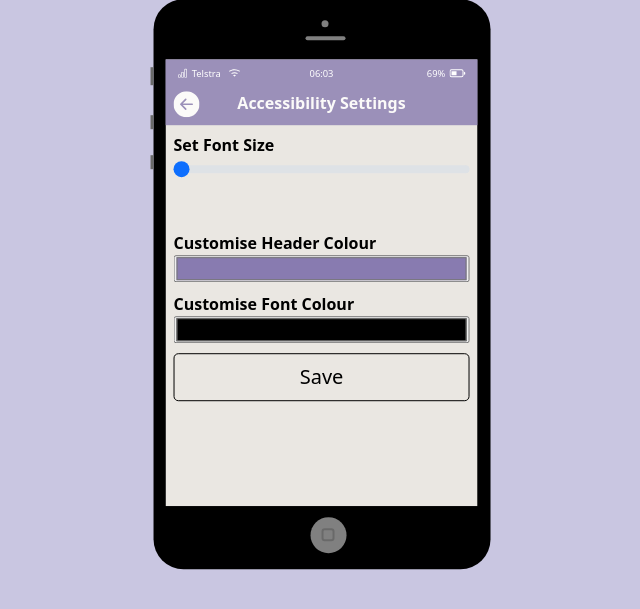
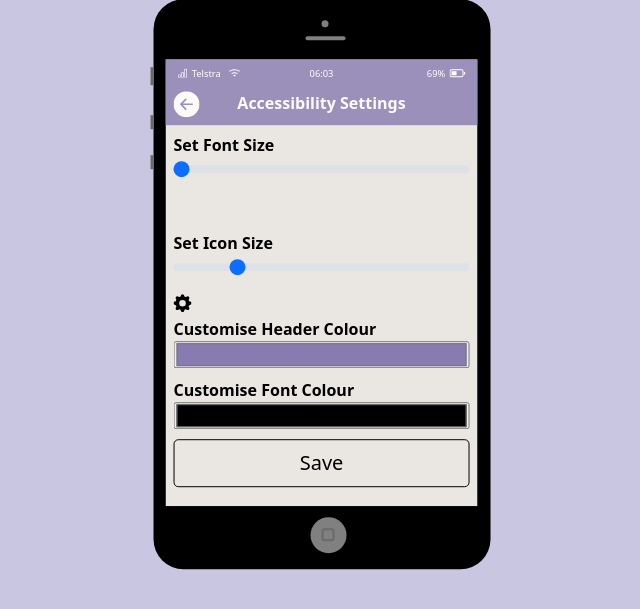
Before and after one commit to owen-master/Appsistant, a Laravel app: page /settings in a window 1280 px wide. Shown: the part 116-725 px from the top of the page, without its empty margins (318-958 px from the left). Run offline with Laravel 8, Linux system fonts and the light colour scheme.

Commit message:
Add icon size adjustment slider to accessibility settings

```diff
--- a/src/app/Http/Controllers/AccessibilityController.php
+++ b/src/app/Http/Controllers/AccessibilityController.php
@@ -5,6 +5,8 @@ namespace App\Http\Controllers;
 use App\Http\Helpers\ColourPalletHelper;
 use App\Http\Helpers\FontSizeHelper;
 use App\Http\Helpers\PhoneModelHelper;
+use App\Http\Helpers\IconSizeHelper;
+use Illuminate\Http\Request;
 
 class AccessibilityController extends Controller
 {
@@ -18,11 +20,13 @@ class AccessibilityController extends Controller
 
         // get the font scale from post request
         $fontScale = request()->get('font_scale');
+        $iconScale = request()->get('icon_scale');
         $headerColour = request()->get('header_colour');
         $fontColour = request()->get('font_colour');
 
-        // update the font scale using the helper method
+        // update the scales/colours using the appropriate helper methods
         FontSizeHelper::setSizeScale($fontScale);
+        IconSizeHelper::setSizeScale($iconScale);
         ColourPalletHelper::setHeaderColour($headerColour);
         ColourPalletHelper::setFontColour($fontColour);
 
--- /dev/null
+++ b/src/app/Http/Helpers/IconSizeHelper.php
@@ -0,0 +1,42 @@
+<?php
+
+namespace App\Http\Helpers;
+
+class IconSizeHelper {
+
+    const DEFAULT_SIZE_SCALE = 16;
+
+    const S_KEY_SIZE_SCALE = 'SESSION_ICON_SIZE_SCALE';
+
+    // returns the icon size in the session or the default
+    public static function getScaledIconSize($originalSizeInPixels)
+    {
+        return ($originalSizeInPixels / 100) * self::getSizeScale();
+    }
+
+    // sets the size scale in the session
+    public static function setSizeScale($scale)
+    {
+        return session()->put(self::S_KEY_SIZE_SCALE, $scale);
+    }
+
+    // returns the size scale from the session
+    public static function getSizeScale()
+    {
+        return 100 + session()->get(self::S_KEY_SIZE_SCALE, self::DEFAULT_SIZE_SCALE);
+    }
+
+    // returns the excluding size scale (-100) from the session
+    public static function getExcludingSizeScale()
+    {
+        return session()->get(self::S_KEY_SIZE_SCALE, self::DEFAULT_SIZE_SCALE);
+    }
+
+    // returns the style attribute
+    public static function getHeightWidthAttributes($originalSizeInPixels)
+    {
+        $iconSize = floor(self::getScaledIconSize($originalSizeInPixels));
+
+        return 'width=' . $iconSize . ' height=' . $iconSize;
+    }
+}
--- a/src/resources/views/accessibility-settings.blade.php
+++ b/src/resources/views/accessibility-settings.blade.php
@@ -32,7 +32,17 @@
         <input type="range" class="form-range" min="0" max="100" step="10" value="{{ \App\Http\Helpers\FontSizeHelper::getExcludingSizeScale() }}" id="input_font_size" name="font_scale"> <!-- slider -->
 
         <!--read and adjust text font size using javascript fontSize ID -->
-        <label for="input_font_size" class="form-label pb-0 mb-0" style="height:40px; text-align:center;" id="fontSize" >&nbsp</label><br>
+        <label for="input_font_size" class="form-label pb-0 mb-0" style="height:40px; text-align:center;" id="label_font_size" >&nbsp</label><br>
+
+        <!-- Icon Size Range Input -->
+        <label for="input_icon_size" class="form-label pb-0 mb-0"><b>Set Icon Size</b></label>
+        <input type="range" class="form-range" min="0" max="100" step="10" value="{{ \App\Http\Helpers\IconSizeHelper::getExcludingSizeScale() }}" id="input_icon_size" name="icon_scale"> <!-- slider -->
+
+        <div class="d-block mb-1">
+            <svg xmlns="http://www.w3.org/2000/svg" {{ \App\Http\Helpers\IconSizeHelper::getHeightWidthAttributes(16) }} fill="currentColor" class="bi bi-gear-fill" viewBox="0 0 16 16" id="icon_cog">
+                <path d="M9.405 1.05c-.413-1.4-2.397-1.4-2.81 0l-.1.34a1.464 1.464 0 0 1-2.105.872l-.31-.17c-1.283-.698-2.686.705-1.987 1.987l.169.311c.446.82.023 1.841-.872 2.105l-.34.1c-1.4.413-1.4 2.397 0 2.81l.34.1a1.464 1.464 0 0 1 .872 2.105l-.17.31c-.698 1.283.705 2.686 1.987 1.987l.311-.169a1.464 1.464 0 0 1 2.105.872l.1.34c.413 1.4 2.397 1.4 2.81 0l.1-.34a1.464 1.464 0 0 1 2.105-.872l.31.17c1.283.698 2.686-.705 1.987-1.987l-.169-.311a1.464 1.464 0 0 1 .872-2.105l.34-.1c1.4-.413 1.4-2.397 0-2.81l-.34-.1a1.464 1.464 0 0 1-.872-2.105l.17-.31c.698-1.283-.705-2.686-1.987-1.987l-.311.169a1.464 1.464 0 0 1-2.105-.872l-.1-.34zM8 10.93a2.929 2.929 0 1 1 0-5.86 2.929 2.929 0 0 1 0 5.858z"/>
+            </svg>
+        </div>
 
         <!-- Header Colour Input -->
         <label for="input_colour_header" class="form-label pb-0 mb-0"><b>Customise Header Colour</b></label>
@@ -51,13 +61,31 @@
 @section('javascript')
 
     <script type="text/javascript">
-        $('#input_font_size').change(function(event) {
+
+        const SLIDER_FONT_SIZE = $('#input_font_size');
+        const SLIDER_ICON_SIZE = $('#input_icon_size');
+        const ICON_COG = $('#icon_cog');
+
+        // font size slider dynamics
+        SLIDER_FONT_SIZE.change(function(event) {
             let defaultFontSize = 12; //set default font size
-            let newSizeValue = parseInt(defaultFontSize * (parseInt($('#input_font_size').val()) + 100) / 100); //set font size range from 100% to 200% of default size
+            let newSizeValue = parseInt(defaultFontSize * (parseInt(SLIDER_FONT_SIZE.val()) + 100) / 100); //set font size range from 100% to 200% of default size
             let fontSize = '<b style="color:#0D6EFD; font-size:' + newSizeValue + 'px">Text Size</b>'; //set style value to be passed to the label on slider change
 
-            document.getElementById("fontSize").innerHTML = fontSize; //pass fontSize value to accessable variable
+            document.getElementById("label_font_size").innerHTML = fontSize; //pass fontSize value to accessable variable
+
         });
+
+        // icon size slider dynamics
+        SLIDER_ICON_SIZE.change(function(event) {
+
+            let defaultIconSize = {{ \App\Http\Helpers\IconSizeHelper::DEFAULT_SIZE_SCALE }};
+            let newSizeValue = parseInt(defaultIconSize * (parseInt(SLIDER_ICON_SIZE.val()) + 100) / 100);
+
+            ICON_COG.height(newSizeValue);
+            ICON_COG.width(newSizeValue);
+        });
+
     </script>
 
 @endsection
```
